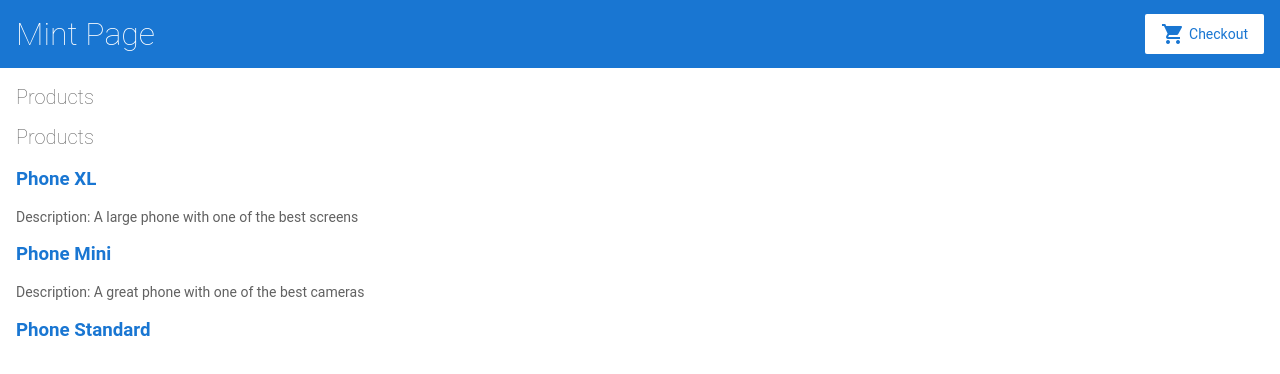
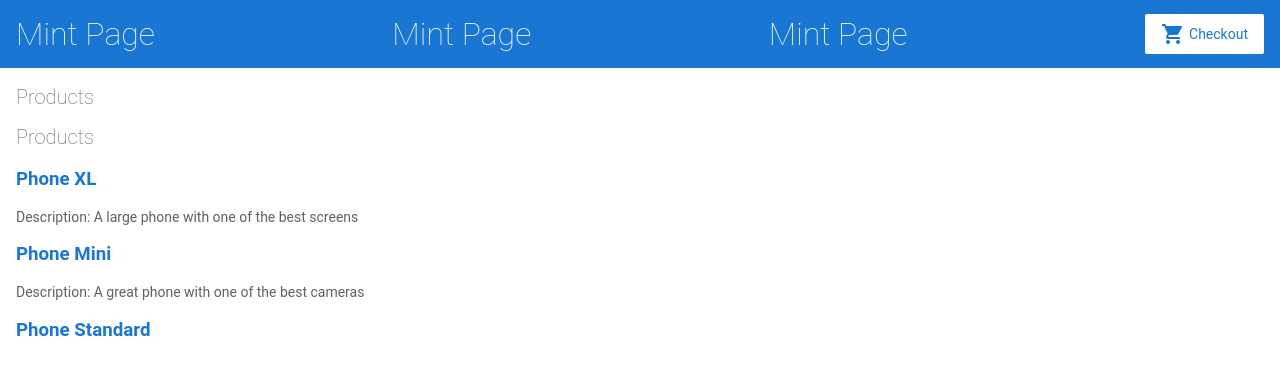
Before and after one commit to Snow22386/angular-je4y1d, an Angular app: page /New in a window 1280 px wide. Shown: the top 374 px of the page. Built offline with nearby package versions, Linux system fonts and the light colour scheme.

Commit message:
1 file modified

```diff
--- a/src/app/top-bar/top-bar.component.html
+++ b/src/app/top-bar/top-bar.component.html
@@ -1,7 +1,11 @@
-<a [routerLink]="['/', 'Exist', 'New']">
+<a [routerLink]="['/']">
   <h1>Mint Page</h1>
 </a>
-
+<a [routerLink]="['/New']">
+  <h1>Mint Page</h1> </a
+><a [routerLink]="['/Exist']">
+  <h1>Mint Page</h1>
+</a>
 <a class="button fancy-button"
   ><i class="material-icons">shopping_cart</i>Checkout</a
 >
```
